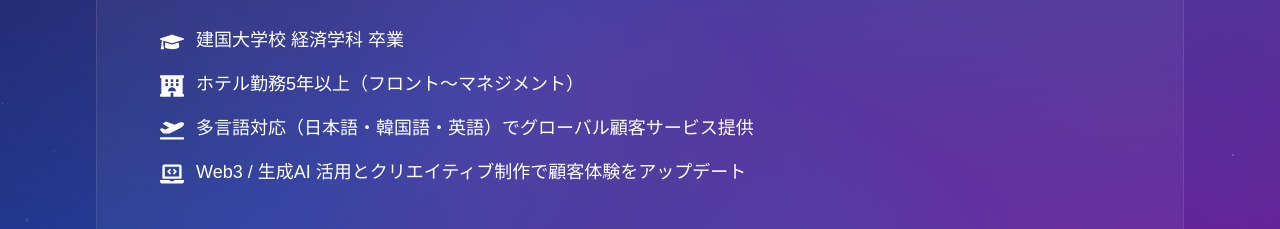
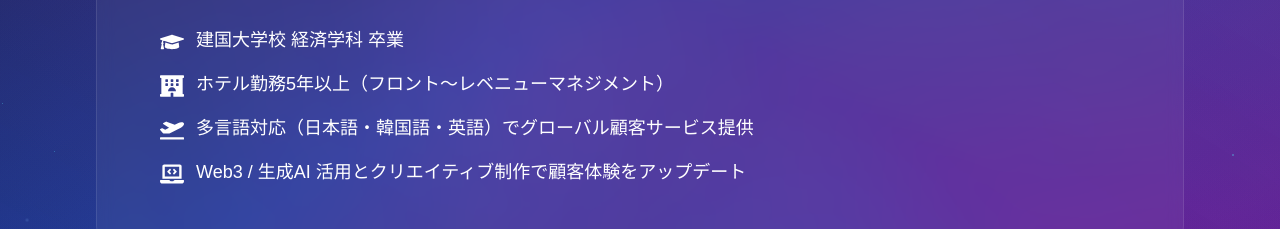
Before and after one commit to minjiblog/career, a Next.js app: page / in a window 1280 px wide. Shown: the part 426-655 px from the top of the page. Built offline with nearby package versions, Linux system fonts and the light colour scheme.

Commit message:
content: update About Me hotel job description

```diff
--- a/src/components/sections.tsx
+++ b/src/components/sections.tsx
@@ -56,7 +56,7 @@ export const AboutMe = () => {
       heading: "About Me",
       items: [
         "建国大学校 経済学科 卒業",
-        "ホテル勤務5年以上（フロント〜マネジメント）",
+        "ホテル勤務5年以上（フロント〜レベニューマネジメント）",
         "多言語対応（日本語・韓国語・英語）でグローバル顧客サービス提供",
         "Web3 / 生成AI 活用とクリエイティブ制作で顧客体験をアップデート"
       ]
```
